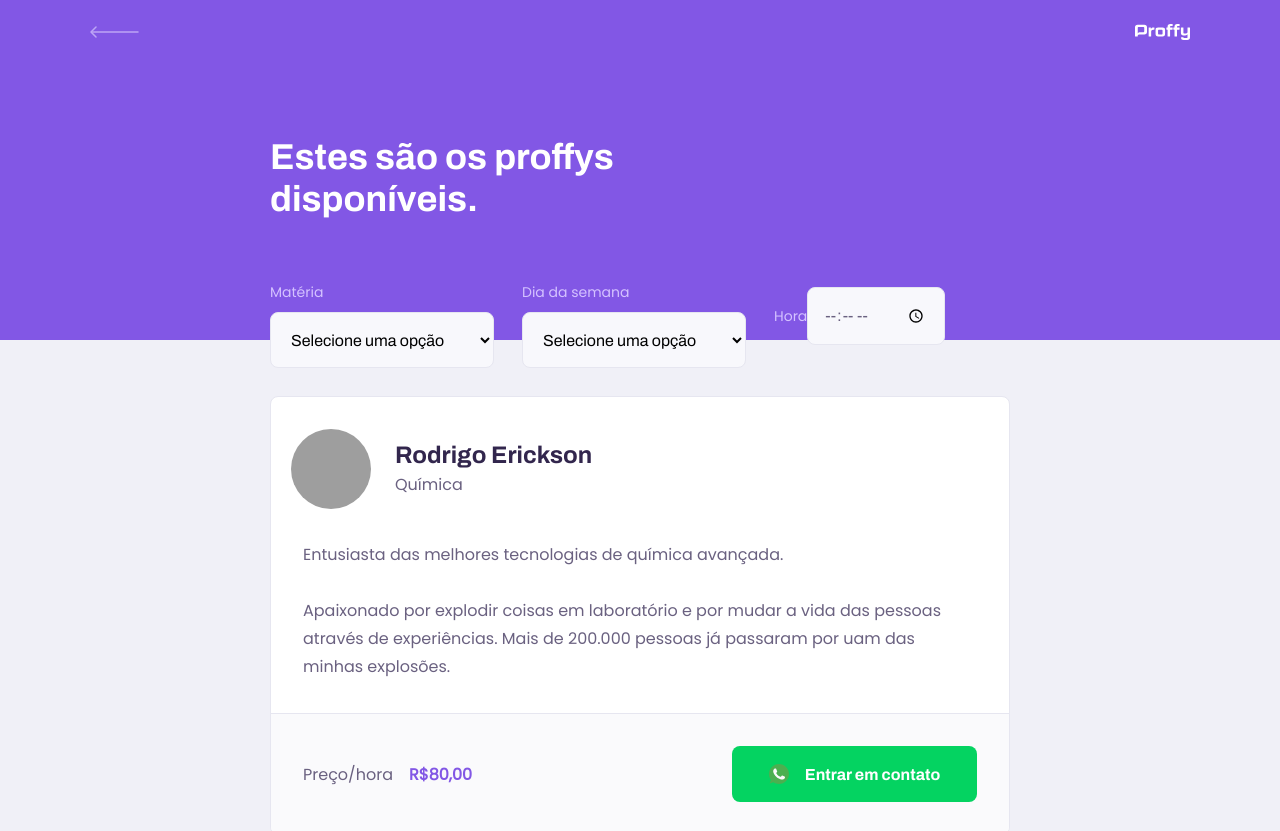
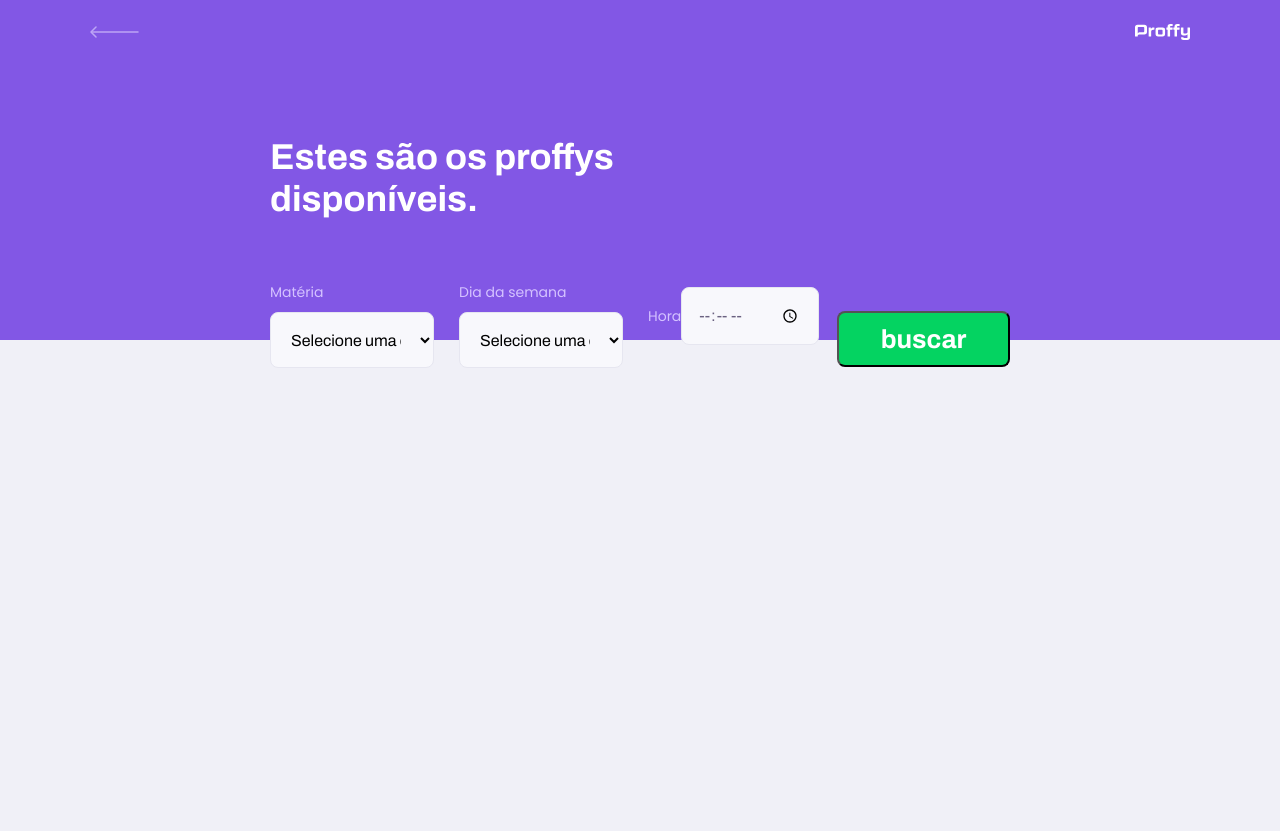
Before and after one commit to rodrigoerickson/curso-rocketseat-nlw2, a React (Create React App) app in the folder web/: page /study in a window 1280 px wide. Shown: the top 831 px of the page. After the commit the page ends 800 px from the top, so only its background shows below. Built offline with nearby package versions, Linux system fonts and the light colour scheme; grey boxes are pictures that could not be loaded.

Commit message:
Busca de professores integrada com backend e criação de conexão integrada com o backkend

```diff
--- a/web/src/components/TeacherItem/index.tsx
+++ b/web/src/components/TeacherItem/index.tsx
@@ -2,34 +2,52 @@ import React from 'react';
 import whatsappIcon from '../../assets/images/icons/whatsapp.svg';
 
 import './styles.css'
+import api from '../../services/api';
 
-function TeacherItem() {
+export interface Teacher{
+    id: number;
+    avatar: string;
+    bio: string;
+    cost: number;
+    name: string;
+    subject: string;
+    whatsapp: string;
+
+}
+
+interface TeacherItemProps {
+    teacher: Teacher;
+}
+
+const TeacherItem: React.FC<TeacherItemProps> = ({ teacher }) => {
+    function createNewConnection () {
+        api.post('connections',{
+            user_id:teacher.id,
+        })
+    }
     return (
         <article className="teacher-item">
             <header>
-                <img src="https://avatars1.githubusercontent.com/u/20190919?s=460&u=96e344efef5a91866170185a091dc8d802d3b357&v=4" alt="Rodrigo erickson" />
+                <img src={teacher.avatar} alt={teacher.name} />
                 <div>
                     <strong>
-                        Rodrigo Erickson
-                            </strong>
-                    <span>Química</span>
+                        {teacher.name}
+                    </strong>
+                    <span>{teacher.subject}</span>
                 </div>
             </header>
             <p>
-                Entusiasta das melhores tecnologias de química avançada.
-                        <br /><br />
-                Apaixonado por explodir coisas em laboratório e por mudar a vida das pessoas através de experiências.
-                Mais de 200.000 pessoas já passaram por uam das minhas explosões.
-                    </p>
+                {teacher.bio}
+            </p>
             <footer>
                 <p>
                     Preço/hora
-                            <strong>R$80,00</strong>
+                            <strong>R${teacher.cost}</strong>
                 </p>
-                <button type='button'>
+                <a target="_blank" onClick={createNewConnection} href={`https://wa.me/${teacher.whatsapp}`}>
                     <img src={whatsappIcon} alt="Whatsapp" />
                     Entrar em contato
-                        </button>
+                        </a>
             </footer>
         </article>
     )
--- a/web/src/components/TeacherItem/styles.css
+++ b/web/src/components/TeacherItem/styles.css
@@ -56,11 +56,11 @@
     display: block;
 }
 
-.teacher-item footer button {
+.teacher-item footer a {
     width: 20rem;
     height: 5.6rem;
     background: var(--color-secundary);
-    color: var(--color-button-text);
+    color: var(--color-a-text);
     border: 0;
     border-radius: 0.8rem;
     cursor: pointer;
@@ -70,9 +70,10 @@
     justify-content: space-evenly;
     text-decoration: none;
     transition: 0.2s;
+    text-decoration: none;
 }
 
-.teacher-item footer button:hover {
+.teacher-item footer a:hover {
     background: var(--color-secundary-dark);
 }
 
@@ -88,7 +89,7 @@
         display: initial;
         margin-left: 1.6rem;
     }
-    .teacher-item footer button {
+    .teacher-item footer a {
         width: 24.5rem;
         font-size: 1.6rem;
         justify-content: center;
--- a/web/src/pages/TeacherList/index.tsx
+++ b/web/src/pages/TeacherList/index.tsx
@@ -1,21 +1,42 @@
-import React from 'react';
-import './styles.css';
+import React, { useState, FormEvent } from 'react';
 import PageHeader from '../../components/PageHeader';
-import TeacherItem from '../../components/TeacherItem';
+import TeacherItem, { Teacher } from '../../components/TeacherItem';
 import Input from '../../components/Input';
 import Select from '../../components/Select';
+import api from '../../services/api';
+import './styles.css';
 
 function TeacherList() {
+    const [teachers, setTeachers] = useState([]);
+    const [subject, setSubject] = useState('');
+    const [week_day, setWeekDay] = useState('');
+    const [time, setTime] = useState('');
+
+    async function searchTeacher(e: FormEvent){
+        e.preventDefault();
+        const response = await api.get('classes', {
+            params:{
+                subject,
+                week_day,
+                time
+            }
+        })
+
+        setTeachers(response.data)
+    }
     return (
         <div id="page-teacher-list" className="container">
             <PageHeader title="Estes são os proffys disponíveis.">
-                <form id="search-teachers">
+                <form id="search-teachers" onSubmit={searchTeacher}>
                 <Select
                         name="subject"
                         label="Matéria"
+                        value={subject} onChange={(e) => {
+                            setSubject(e.target.value);
+                        }}
                         options={[
                             { value:'Artes', label:'Artes'},
-                            { value:'Artes', label:'Artes'},
+                            { value:'Japones', label:'Japonês'},
                             { value:'Artes', label:'Artes'},
                             { value:'Artes', label:'Artes'}
                         ]}
@@ -24,19 +45,31 @@ function TeacherList() {
                     <Select
                         name="week_day"
                         label="Dia da semana"
+                        value={week_day} onChange={(e) => {
+                            setWeekDay(e.target.value);
+                        }}
                         options={[
-                            { value:'Artes', label:'Artes'},
-                            { value:'Artes', label:'Artes'},
-                            { value:'Artes', label:'Artes'},
-                            { value:'Artes', label:'Artes'}
+                            { value: '0', label: 'Domingo' },
+                            { value: '1', label: 'Segunda' },
+                            { value: '2', label: 'Terça' },
+                            { value: '3', label: 'Quarta' },
+                            { value: '4', label: 'Quinta' },
+                            { value: '5', label: 'Sexta' },
+                            { value: '6', label: 'Sábado' }
                         ]}
                     />
-                    <Input type="time" name="time" label="Hora" />
+                    <Input type="time" name="time" label="Hora" value={time} onChange={(e) => {
+                            setTime(e.target.value);
+                        }}/>
+
+                        <button type="submit"> buscar</button>
                 </form>
             </PageHeader>
             <main>
-                <TeacherItem />
-                <TeacherItem />
+                {teachers.map((teacher:Teacher) => {
+                    return <TeacherItem key={teacher.id} teacher={teacher} />
+
+                })}
             </main>
         </div>
     )
--- a/web/src/pages/TeacherList/styles.css
+++ b/web/src/pages/TeacherList/styles.css
@@ -10,6 +10,26 @@
 #search-teachers label {
     color: var(--color-text-in-primary);
 }
+#search-teachers button {
+    width: 100%;
+    height: 5.6rem;
+    background: var(--color-secundary);
+    color: var(--color-button-text);
+    border-radius: 0.8rem;
+    cursor: pointer;
+    font: 700 2.6rem Archivo;
+    display: flex;
+    align-items: center;
+    justify-content: center;
+    text-decoration: none;
+    transition: background-color 0.2s;
+    margin-top: 3.2rem;
+}
+
+#search-teachers button:hover {
+    background: var(--color-secundary-dark);
+}
+
 
 #page-teacher-list main {
     margin: 3.2rem auto;
@@ -22,7 +42,7 @@
     }
     #search-teachers {
         display: grid;
-        grid-template-columns: repeat(3, 1fr);
+        grid-template-columns: repeat(4, 1fr);
         column-gap: 16px;
         position: absolute;
         bottom: -28px;
```
